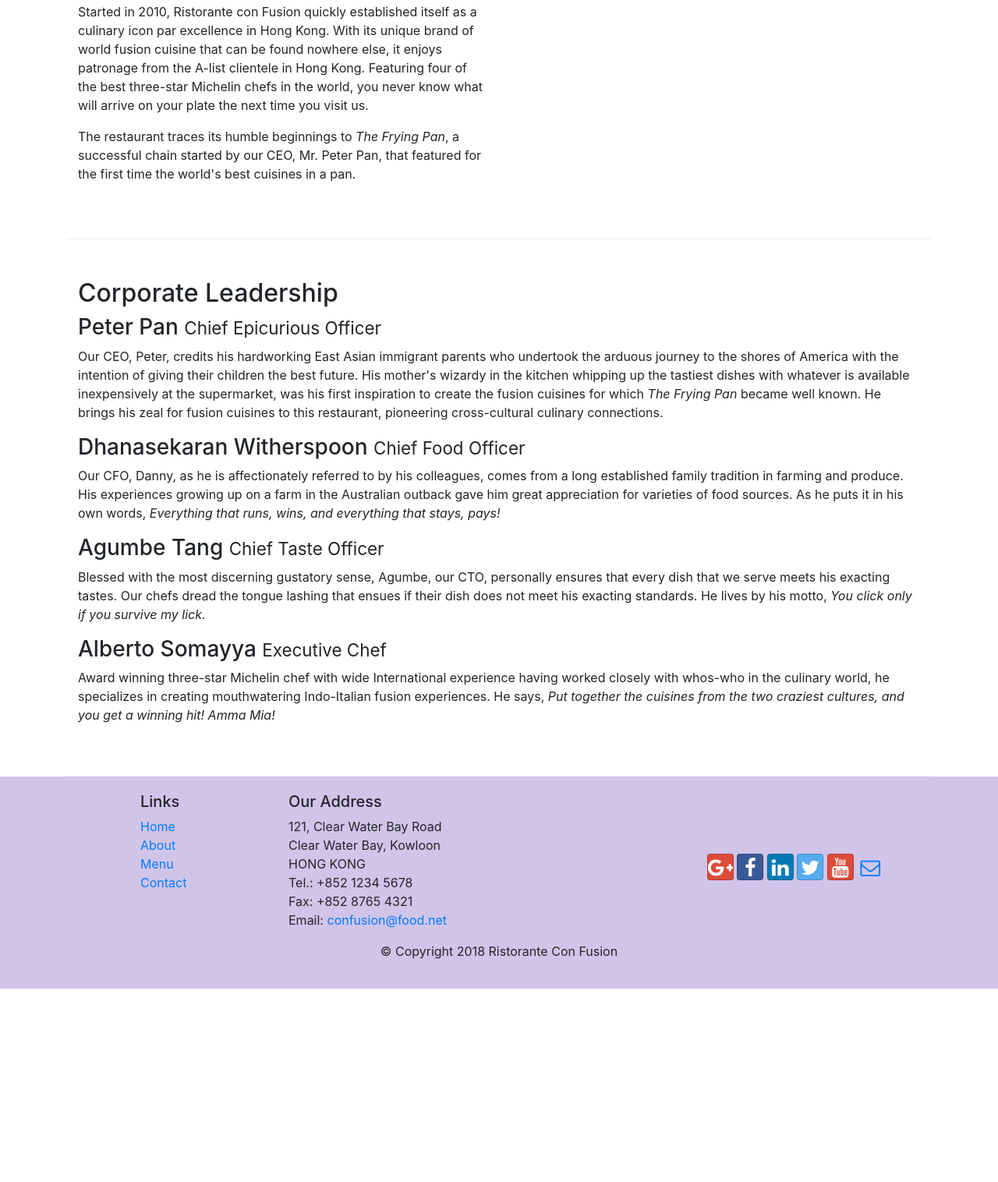
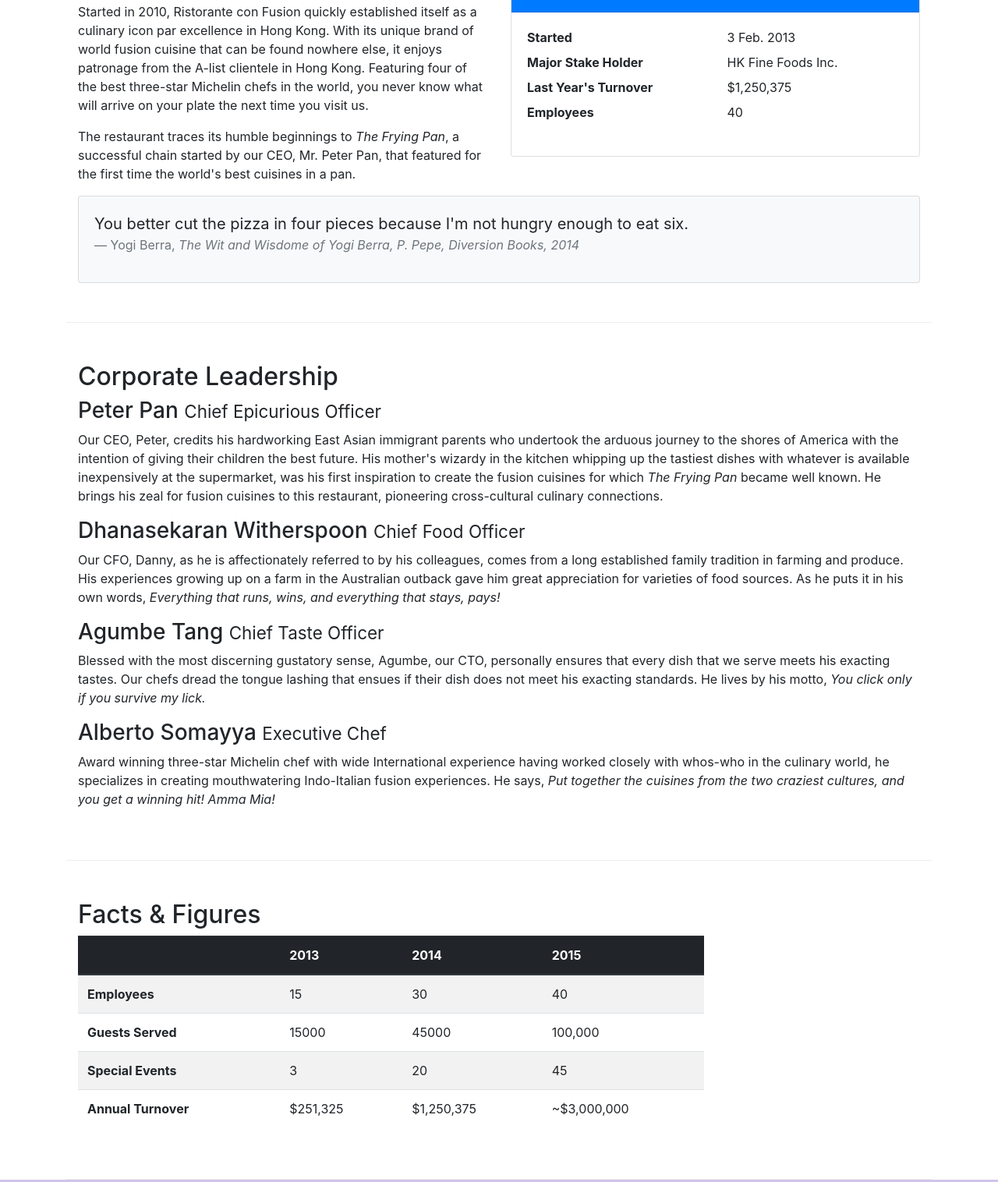
Before and after one commit to Neha-Parmar/conFusion_Bootstrap4, a website: page aboutus.html in a window 1280 px wide. Shown: the part 558-2074 px from the top of the page at 78% size. Before the commit the page ends 1826 px from the top, so only its background shows below. Drawn offline with nearby package versions, Linux system fonts and the light colour scheme.

Commit message:
Cards and Tables

```diff
--- a/aboutus.html
+++ b/aboutus.html
@@ -26,10 +26,14 @@
             <a class="navbar-brand" href="#">Ristorante Con Fusion</a>
             <div class="collapse navbar-collapse" id="Navbar">
                 <ul class="navbar-nav mr-auto">
-                        <li class="nav-item"><a class="nav-link" href="./index.html"><span class="fa fa-home fa-lg"></span> Home</a></li>
-                        <li class="nav-item active"><a class="nav-link" href="#"><span class="fa fa-info fa-lg"></span> About</a></li>
-                        <li class="nav-item"><a class="nav-link" href="#"><span class="fa fa-list fa-lg"></span> Menu</a></li>
-                        <li class="nav-item"><a class="nav-link" href="./contactus.html"><span class="fa fa-address-card fa-lg"></span> Contact</a></li>
+                    <li class="nav-item"><a class="nav-link" href="./index.html"><span class="fa fa-home fa-lg"></span>
+                            Home</a></li>
+                    <li class="nav-item active"><a class="nav-link" href="#"><span class="fa fa-info fa-lg"></span>
+                            About</a></li>
+                    <li class="nav-item"><a class="nav-link" href="#"><span class="fa fa-list fa-lg"></span> Menu</a>
+                    </li>
+                    <li class="nav-item"><a class="nav-link" href="./contactus.html"><span
+                                class="fa fa-address-card fa-lg"></span> Contact</a></li>
                 </ul>
             </div>
         </div>
@@ -39,7 +43,8 @@
             <div class="row row-header">
                 <div class="col-12 col-sm-6">
                     <h1>Ristorante con Fusion</h1>
-                    <p>We take inspiration from the World's best cuisines, and create a unique fusion experience. Our lipsmacking creations will tickle your culinary senses!</p>
+                    <p>We take inspiration from the World's best cuisines, and create a unique fusion experience. Our
+                        lipsmacking creations will tickle your culinary senses!</p>
                 </div>
                 <div class="col-12 col-sm">
                 </div>
@@ -63,10 +68,42 @@
             <!-- Making the history content occupy half th width for small to extra large sizes & stacked for extra small size-->
             <div class="col-12 col-sm-6">
                 <h2>Our History</h2>
-                <p>Started in 2010, Ristorante con Fusion quickly established itself as a culinary icon par excellence in Hong Kong. With its unique brand of world fusion cuisine that can be found nowhere else, it enjoys patronage from the A-list clientele in Hong Kong.  Featuring four of the best three-star Michelin chefs in the world, you never know what will arrive on your plate the next time you visit us.</p>
-                <p>The restaurant traces its humble beginnings to <em>The Frying Pan</em>, a successful chain started by our CEO, Mr. Peter Pan, that featured for the first time the world's best cuisines in a pan.</p>
+                <p>Started in 2010, Ristorante con Fusion quickly established itself as a culinary icon par excellence
+                    in Hong Kong. With its unique brand of world fusion cuisine that can be found nowhere else, it
+                    enjoys patronage from the A-list clientele in Hong Kong. Featuring four of the best three-star
+                    Michelin chefs in the world, you never know what will arrive on your plate the next time you visit
+                    us.</p>
+                <p>The restaurant traces its humble beginnings to <em>The Frying Pan</em>, a successful chain started by
+                    our CEO, Mr. Peter Pan, that featured for the first time the world's best cuisines in a pan.</p>
             </div>
-            <div class="col-12 col-sm">
+            <div class="col-sm">
+                <div class="card">
+                    <h3 class="card-header bg-primary text-white">Facts At a Glance</h3>
+                    <div class="card-body">
+                        <dl class="row">
+                            <dt class="col-6">Started</dt>
+                            <dd class="col-6">3 Feb. 2013</dd>
+                            <dt class="col-6">Major Stake Holder</dt>
+                            <dd class="col-6">HK Fine Foods Inc.</dd>
+                            <dt class="col-6">Last Year's Turnover</dt>
+                            <dd class="col-6">$1,250,375</dd>
+                            <dt class="col-6">Employees</dt>
+                            <dd class="col-6">40</dd>
+                        </dl>
+                    </div>
+                </div>
+            </div>
+            <div class="col-12">
+                <div class="card card-body bg-light">
+                    <blockquote class="blockquote">
+                        <p class="mb-0">You better cut the pizza in four pieces
+                            because I'm not hungry enough to eat six.
+                        </p>
+                        <footer class="blockquote-footer">Yogi Berra,
+                            <cite title="Source Title">The Wit and Wisdome of Yogi Berra, P. Pepe, Diversion Books, 2014</cite>
+                        </footer>
+                    </blockquote>
+                </div>
             </div>
         </div>
 
@@ -76,16 +113,73 @@
                 <h2>Corporate Leadership</h2>
                 <h3>Peter Pan <small>Chief Epicurious Officer</small></h3>
                 <!-- Making paragraph hidden only on extra small screens-->
-                <p class="d-none d-sm-block">Our CEO, Peter, credits his hardworking East Asian immigrant parents who undertook the arduous journey to the shores of America with the intention of giving their children the best future. His mother's wizardy in the kitchen whipping up the tastiest dishes with whatever is available inexpensively at the supermarket, was his first inspiration to create the fusion cuisines for which <em>The Frying Pan</em> became well known. He brings his zeal for fusion cuisines to this restaurant, pioneering cross-cultural culinary connections.</p>
+                <p class="d-none d-sm-block">Our CEO, Peter, credits his hardworking East Asian immigrant parents who
+                    undertook the arduous journey to the shores of America with the intention of giving their children
+                    the best future. His mother's wizardy in the kitchen whipping up the tastiest dishes with whatever
+                    is available inexpensively at the supermarket, was his first inspiration to create the fusion
+                    cuisines for which <em>The Frying Pan</em> became well known. He brings his zeal for fusion cuisines
+                    to this restaurant, pioneering cross-cultural culinary connections.</p>
                 <h3>Dhanasekaran Witherspoon <small>Chief Food Officer</small></h3>
-                <p  class="d-none d-sm-block">Our CFO, Danny, as he is affectionately referred to by his colleagues, comes from a long established family tradition in farming and produce. His experiences growing up on a farm in the Australian outback gave him great appreciation for varieties of food sources. As he puts it in his own words, <em>Everything that runs, wins, and everything that stays, pays!</em></p>
+                <p class="d-none d-sm-block">Our CFO, Danny, as he is affectionately referred to by his colleagues,
+                    comes from a long established family tradition in farming and produce. His experiences growing up on
+                    a farm in the Australian outback gave him great appreciation for varieties of food sources. As he
+                    puts it in his own words, <em>Everything that runs, wins, and everything that stays, pays!</em></p>
                 <h3>Agumbe Tang <small>Chief Taste Officer</small></h3>
-                <p  class="d-none d-sm-block">Blessed with the most discerning gustatory sense, Agumbe, our CTO, personally ensures that every dish that we serve meets his exacting tastes. Our chefs dread the tongue lashing that ensues if their dish does not meet his exacting standards. He lives by his motto, <em>You click only if you survive my lick.</em></p>
+                <p class="d-none d-sm-block">Blessed with the most discerning gustatory sense, Agumbe, our CTO,
+                    personally ensures that every dish that we serve meets his exacting tastes. Our chefs dread the
+                    tongue lashing that ensues if their dish does not meet his exacting standards. He lives by his
+                    motto, <em>You click only if you survive my lick.</em></p>
                 <h3>Alberto Somayya <small>Executive Chef</small></h3>
-                <p class="d-none d-sm-block">Award winning three-star Michelin chef with wide International experience having worked closely with whos-who in the culinary world, he specializes in creating mouthwatering Indo-Italian fusion experiences. He says, <em>Put together the cuisines from the two craziest cultures, and you get a winning hit! Amma Mia!</em></p>
+                <p class="d-none d-sm-block">Award winning three-star Michelin chef with wide International experience
+                    having worked closely with whos-who in the culinary world, he specializes in creating mouthwatering
+                    Indo-Italian fusion experiences. He says, <em>Put together the cuisines from the two craziest
+                        cultures, and you get a winning hit! Amma Mia!</em></p>
             </div>
         </div>
-
+        <div class="row row-content">
+            <div class="col-12 col-sm-9">
+                <h2>Facts &amp; Figures</h2>
+                <div class="table-responsive">
+                    <table class="table table-striped">
+                        <thead class="thead-dark">
+                            <tr>
+                                <th>&nbsp;</th>
+                                <th>2013</th>
+                                <th>2014</th>
+                                <th>2015</th>
+                            </tr>
+                        </thead>
+                        <tbody>
+                            <tr>
+                                <th>Employees</th>
+                                <td>15</td>
+                                <td>30</td>
+                                <td>40</td>
+                            </tr>
+                            <tr>
+                                <th>Guests Served</th>
+                                <td>15000</td>
+                                <td>45000</td>
+                                <td>100,000</td>
+                            </tr>
+                            <tr>
+                                <th>Special Events</th>
+                                <td>3</td>
+                                <td>20</td>
+                                <td>45</td>
+                            </tr>
+                            <tr>
+                                <th>Annual Turnover</th>
+                                <td>$251,325</td>
+                                <td>$1,250,375</td>
+                                <td>~$3,000,000</td>
+                            </tr>
+                        </tbody>
+                    </table>
+                </div>
+            </div>
+            <div class="col-12 col-sm-3"></div>
+        </div>
     </div>
 
     <footer class="footer">
@@ -113,11 +207,16 @@
                 </div>
                 <div class="col-12 col-sm-4 align-self-center">
                     <div class="text-center">
-                        <a class="btn btn-social-icon btn-google" href="http://google.com/+"><i class="fa fa-google-plus"></i></a>
-                        <a class="btn btn-social-icon btn-facebook" href="http://www.facebook.com/profile.php?id="><i class="fa fa-facebook"></i></a>
-                        <a class="btn btn-social-icon btn-linkedin" href="http://www.linkedin.com/in/"><i class="fa fa-linkedin"></i></a>
-                        <a class="btn btn-social-icon btn-twitter" href="http://twitter.com/"><i class="fa fa-twitter"></i></a>
-                        <a class="btn btn-social-icon btn-google" href="http://youtube.com/"><i class="fa fa-youtube"></i></a>
+                        <a class="btn btn-social-icon btn-google" href="http://google.com/+"><i
+                                class="fa fa-google-plus"></i></a>
+                        <a class="btn btn-social-icon btn-facebook" href="http://www.facebook.com/profile.php?id="><i
+                                class="fa fa-facebook"></i></a>
+                        <a class="btn btn-social-icon btn-linkedin" href="http://www.linkedin.com/in/"><i
+                                class="fa fa-linkedin"></i></a>
+                        <a class="btn btn-social-icon btn-twitter" href="http://twitter.com/"><i
+                                class="fa fa-twitter"></i></a>
+                        <a class="btn btn-social-icon btn-google" href="http://youtube.com/"><i
+                                class="fa fa-youtube"></i></a>
                         <a class="btn btn-social-icon" href="mailto:"><i class="fa fa-envelope-o"></i></a>
 
                         <!-- <a class="btn btn-social-icon btn-google" href="http://google.com/+"><i class="fab fa-google-plus"></i></a>
```
Lines whose indentation alone changed are shown as unchanged.
